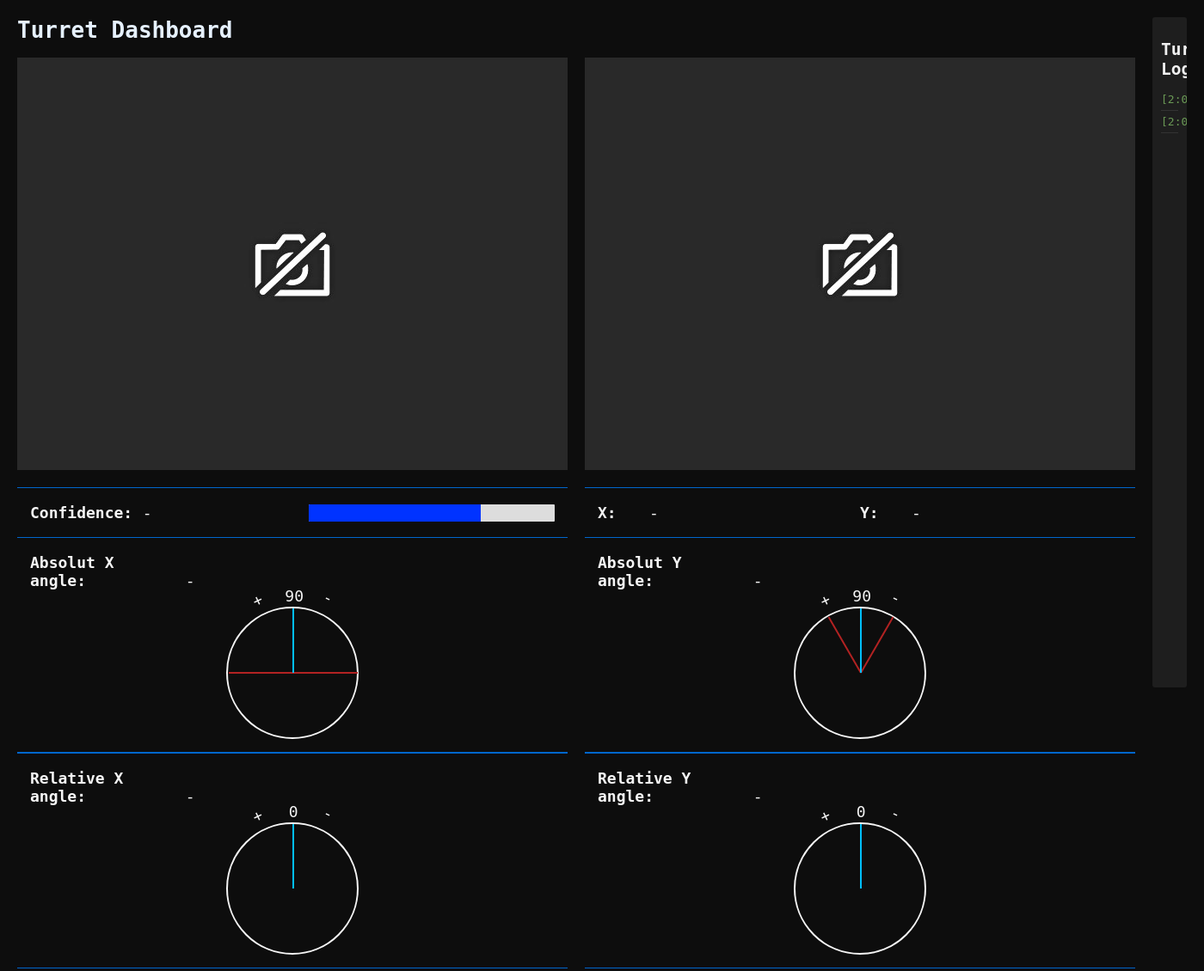
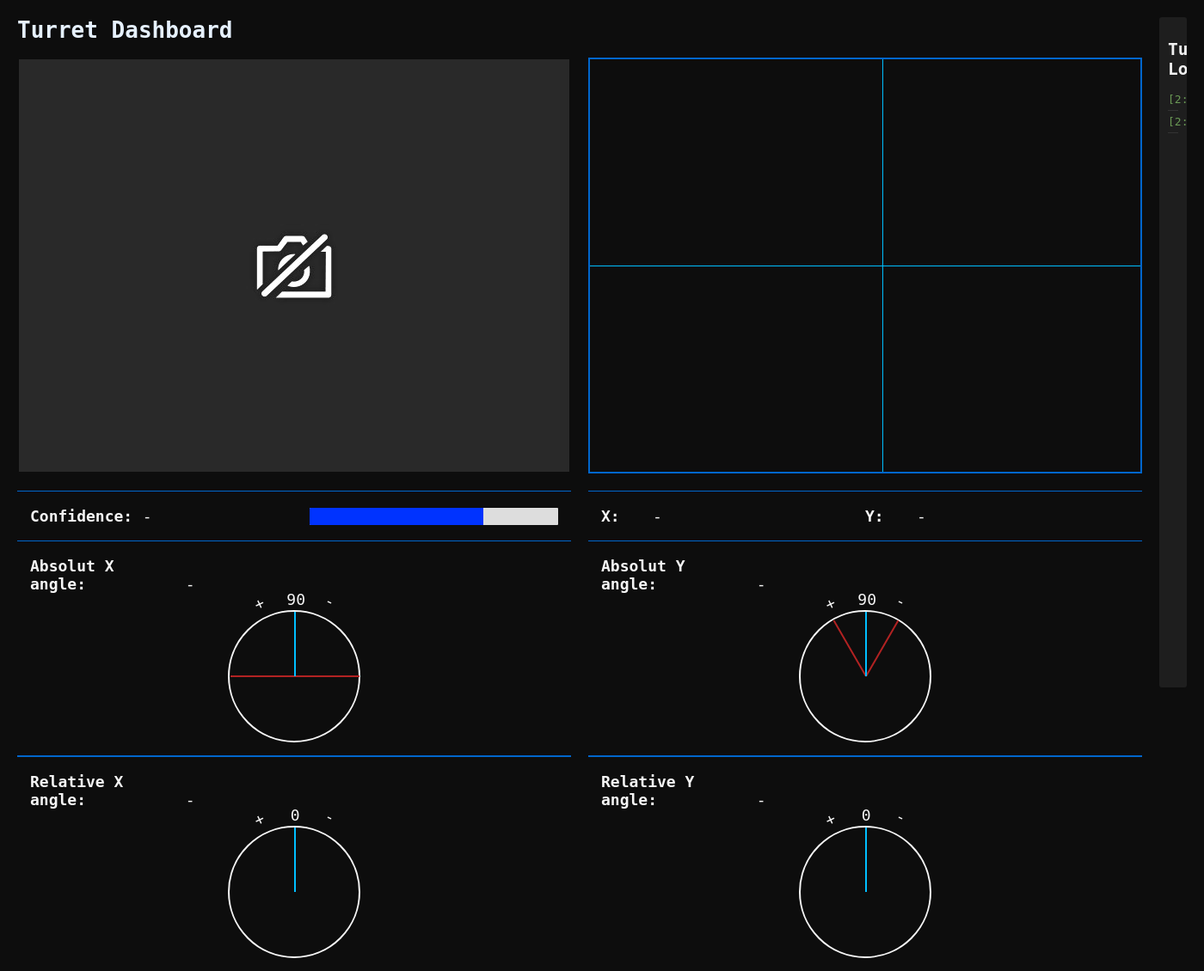
Before and after one commit to LR-gith/NerfTurret, a Flask app: page / in a window 1400 px wide. Shown: the top 1130 px of the page at 86% size. Run offline with Flask 3, Linux system fonts and the light colour scheme; some libraries are stand-ins or nearby versions.

Commit message:
[feature] added additional position display instead of second image for object detection

```diff
--- a/Server/static/script.js
+++ b/Server/static/script.js
@@ -3,6 +3,9 @@ document.addEventListener('DOMContentLoaded', () => {
     const imgElement = document.getElementById('live-image');
     const maskElement = document.getElementById('live-mask');
     const logContainer = document.getElementById('log-container');
+    const crosshairContainer = document.getElementById('crosshair-container');
+    const crosshairHorizontal = document.getElementById('crosshair-horizontal-line');
+    const crosshairVertical = document.getElementById('crosshair-vertical-line');
     let lastUpdateTime_img = 0;
     let lastUpdateTime_mask = 0;
 
@@ -25,6 +28,10 @@ document.addEventListener('DOMContentLoaded', () => {
     }
 
     function updateBothImages() {
+        crosshairContainer.style.display = 'none';
+        crosshairHorizontal.style.display = 'none';
+        crosshairVertical.style.display = 'none';
+        maskElement.style.display = 'block'
         const now = Date.now();
         if (now - lastUpdateTime_img > 10) {
             imgElement.src = '/get_image?' + now;
@@ -63,11 +70,23 @@ document.addEventListener('DOMContentLoaded', () => {
         }
     }
 
+    function updateSecondImageToBox(values){
+        maskElement.style.display = 'none';
+        crosshairContainer.style.display = 'block';
+        crosshairHorizontal.style.display = 'block';
+        crosshairVertical.style.display = 'block';
+        const x = values.x;
+        const y = values.y;
+        crosshairHorizontal.style.top = Math.min(Math.max(y, 0), 480) + 'px';
+        crosshairVertical.style.left = Math.min(Math.max(x, 0), 640) + 'px';
+    }
+
     socket.on('updateObjectDetection', (data) => {
         if (data.image_updated) {
             updateImage();
         }
         if (data.values) {
+            updateSecondImageToBox(data.values);
             updateValues(data.values);
         }
     });
--- a/Server/static/styles.css
+++ b/Server/static/styles.css
@@ -303,10 +303,8 @@ body {
     display: flex;
 }
 
-.live-image {
-    max-width: 100%;
-    border: 2px solid #ccc;
-    border-radius: 5px;
+#live-image {
+    border: #0D0D0D solid 2px;
 }
 
 h1 {
@@ -332,3 +330,37 @@ h1 {
 .log-message {
     color: #d4d4d4;
 }
+
+#live-mask {
+    border: #0D0D0D solid 2px;
+    display: none;
+}
+
+#crosshair-container {
+    position: relative;
+    background-color: #0D0D0D;
+    border: #0066cc solid 2px;
+    width: 640px;
+    height: 480px;
+    display: block;
+}
+
+#crosshair-horizontal-line {
+    position: absolute;
+    background-color: deepskyblue;
+    width: 100%;
+    height: 1px;
+    left: 0;
+    top: 240px;
+    display: block;
+}
+
+#crosshair-vertical-line {
+    position: absolute;
+    background-color: deepskyblue;
+    height: 100%;
+    width: 1px;
+    left: 340px;
+    top: 0;
+    display: block;
+}
--- a/Server/templates/index.html
+++ b/Server/templates/index.html
@@ -58,6 +58,10 @@
 
             <div class="middle-panel">
                 <div class="image-container">
+                    <div id="crosshair-container">
+                        <div id="crosshair-horizontal-line"></div>
+                        <div id="crosshair-vertical-line"></div>
+                    </div>
                     <img id="live-mask" src="../static/notFound.png" onerror="this.onerror=null; this.src='static/notFound.png'" alt="" width="640" height="480">
                 </div>
 
```
